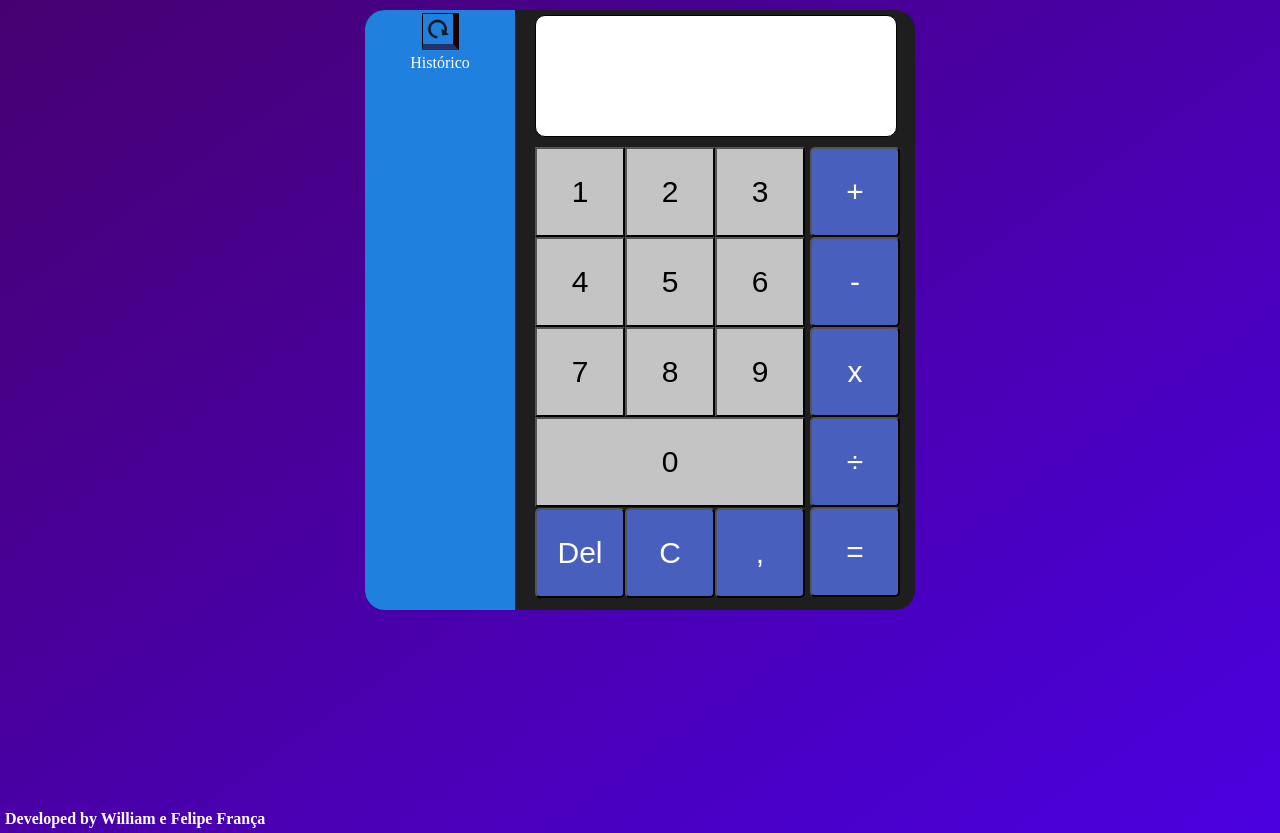
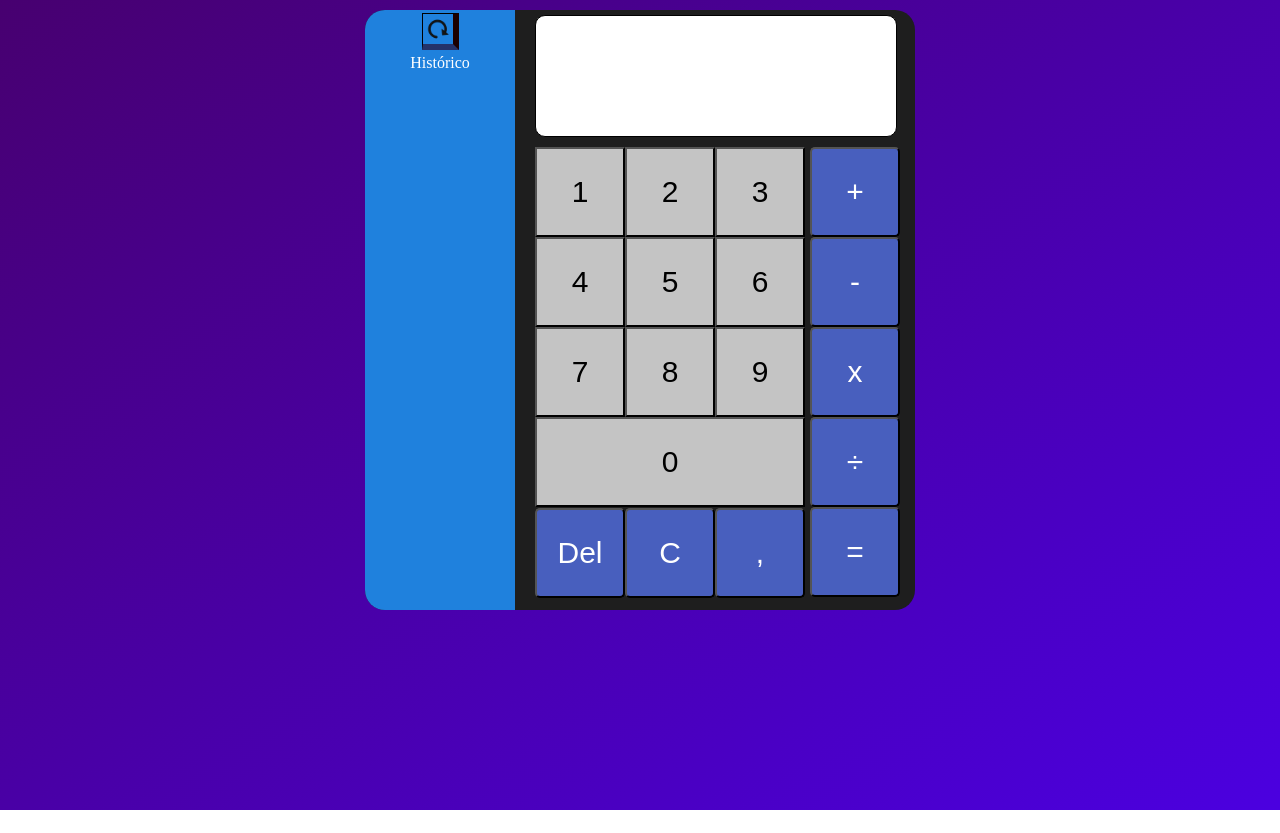
Before and after one commit to willsm06/CalculadoraJS, a plain HTML site: page index.html in a window 1280 px wide. Shown: the part 75-908 px from the top of the page. After the commit the page ends 885 px from the top, so only its background shows below. Drawn offline with Linux system fonts and the light colour scheme.

Commit message:
Update index.html

```diff
--- a/index.html
+++ b/index.html
@@ -78,6 +78,5 @@
 			</div>
 		</div>
 	</center>
-	<h4>Developed by William e Felipe França</h4>
 	</body>
 </html>
```
